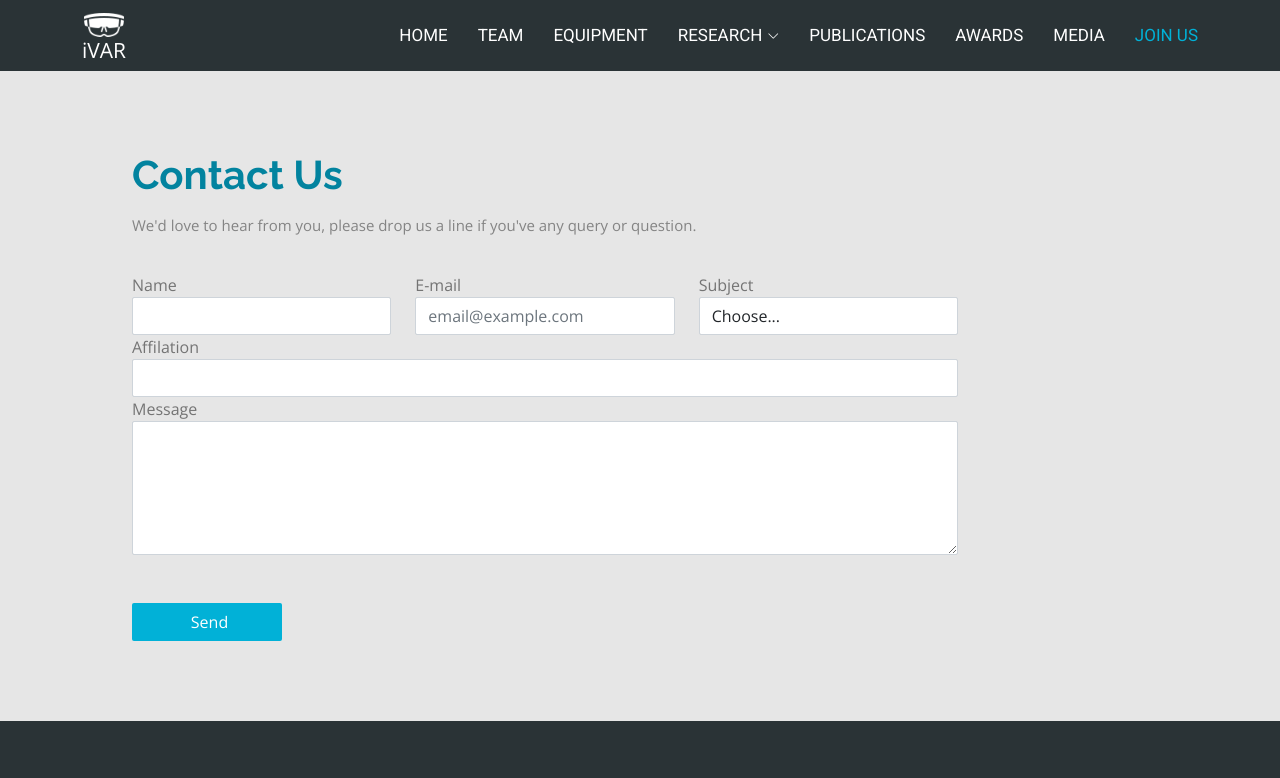
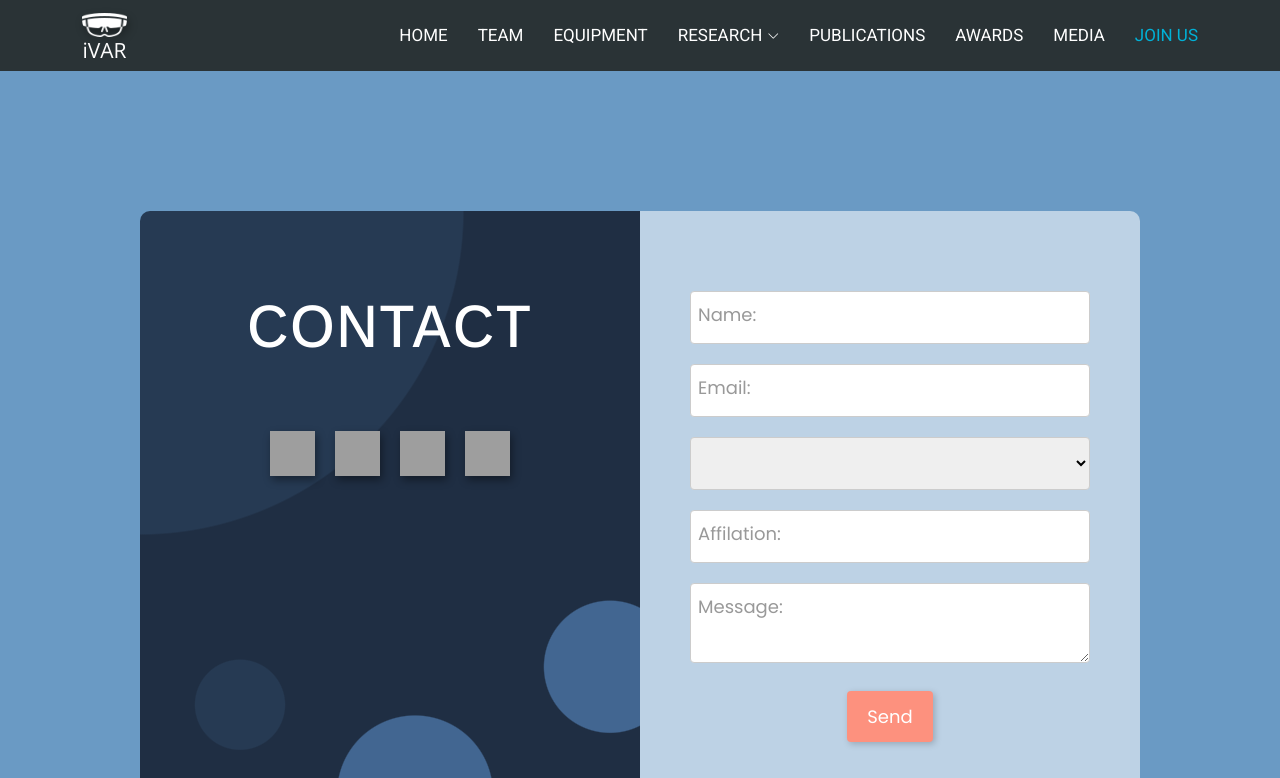
Before and after one commit to shivesh1606/prortfolio, a Django app: page /contact/ in a window 1280 px wide. Shown: the top 778 px of the page. Run offline with Django 3.2, Linux system fonts and the light colour scheme; some libraries are stand-ins or nearby versions; grey boxes are pictures that could not be loaded.

Commit message:
form changed

```diff
--- /dev/null
+++ b/static/assets/css/contact.css
@@ -0,0 +1,205 @@
+@import url('https://fonts.googleapis.com/css2?family=Poppins:ital,wght@0,100;0,200;0,300;0,400;0,500;0,600;0,700;0,800;0,900;1,100;1,200;1,300;1,400;1,500;1,600;1,700;1,800;1,900&display=swap');
+
+@import url('https://fonts.googleapis.com/css2?family=Arimo:ital,wght@0,400;0,500;0,600;0,700;1,400;1,500;1,600;1,700&display=swap');
+
+* {
+  margin: 0;
+  box-sizing: border-box;
+}
+
+body {
+  background-color: #6a9ac4;
+}
+
+#contact {
+  background-color: #6a9ac4;
+  display: flex;
+  justify-content: center;
+  align-items: center;
+}
+
+.contact-box {
+  width: clamp(100px, 90%, 1000px);
+  margin: 80px 50px;
+  display: flex;
+  flex-wrap: wrap;
+}
+
+.contact-links, .contact-form-wrapper {
+  width: 50%;
+  padding: 8% 5% 10% 5%;
+}
+
+
+.contact-links {
+  background-color: #1f2e43;
+  background:
+    radial-gradient(
+      circle at 55% 92%, #426691 0 12%, transparent 12.2%
+    ),
+    radial-gradient(
+      circle at 94% 72%, #426691 0 10%, transparent 10.2%
+    ),
+    radial-gradient(
+      circle at 20% max(78%, 350px), #263a53 0 7%, transparent 7.2%
+    ),
+    radial-gradient(
+      circle at 0% 0%, #263a53 0 40%, transparent 40.2%
+    ),
+    #1f2e43;
+  border-radius: 10px 0 0 10px;
+}
+
+.contact-form-wrapper {
+  background-color: #ffffff8f;
+  border-radius: 0 10px 10px 0;
+}
+
+@media only screen and (max-width: 800px) {
+  .contact-links, .contact-form-wrapper {
+    width: 100%;
+  }
+
+  .contact-links {
+    border-radius: 10px 10px 0 0;
+  }
+
+  .contact-form-wrapper {
+    border-radius: 0 0 10px 10px;
+  }
+}
+
+@media only screen and (max-width: 400px) {
+  .contact-box {
+    width: 95%;
+    margin: 8% 5%;
+  }
+}
+
+h2 {
+  font-family: 'Arimo', sans-serif;
+  color: #fff;
+  font-size: clamp(30px, 6vw, 60px);
+  letter-spacing: 2px;
+  text-align: center;
+  transform: scale(.95, 1);
+}
+
+.links {
+  display: flex;
+  flex-wrap: wrap;
+  justify-content: center;
+  padding-top: 50px;
+}
+
+.link {
+  margin: 10px;
+  cursor: pointer;
+}
+
+img {
+  width: 45px;
+  height: 45px;
+  filter:
+    hue-rotate(220deg)
+    drop-shadow(2px 4px 4px #0006);
+  transition: 0.2s;
+  user-select: none;
+}
+
+img:hover {
+  transform: scale(1.1, 1.1);
+}
+
+img:active {
+  transform: scale(1.1, 1.1);
+  filter:
+    hue-rotate(220deg)
+    drop-shadow(2px 4px 4px #222)
+    sepia(0.3);
+}
+
+.form-item {
+  position: relative;
+}
+
+label, input, textarea, select {
+  font-family: 'Poppins', sans-serif;
+}
+
+label {
+  position: absolute;
+  top: 10px;
+  left: 2%;
+  color: #999;
+  font-size: clamp(14px, 1.5vw, 18px);
+  pointer-events: none;
+  user-select: none;
+}
+
+input, textarea, select {
+  width: 100%;
+  outline: 0;
+  border: 1px solid #ccc;
+  border-radius: 4px;
+  margin-bottom: 20px;
+  padding: 12px;
+  font-size: clamp(15px, 1.5vw, 18px);
+}
+
+input:focus+label,
+input:valid+label,
+textarea:focus+label,
+textarea:valid+label,
+select:focus+label {
+  font-size: clamp(13px, 1.3vw, 16px);
+  color: #777;
+  top: -20px;
+  transition: all .225s ease;
+}
+
+.submit-btn {
+  background-color: #fd917e;
+  filter: drop-shadow(2px 2px 3px #0003);
+  color: #fff;
+  font-family: "Poppins",sans-serif;
+  font-size: clamp(16px, 1.6vw, 18px);
+  display: block;
+  padding: 12px 20px;
+  margin: 2px auto;
+  border: none;
+  border-radius: 4px;
+  cursor: pointer;
+  user-select: none;
+  transition: 0.2s;
+}
+
+.submit-btn:hover {
+  transform: scale(1.1, 1.1);
+}
+
+.submit-btn:active {
+  transform: scale(1.1, 1.1);
+  filter: sepia(0.5);
+}
+
+@media only screen and (max-width: 800px) {
+  h2 {
+    font-size: clamp(40px, 10vw, 60px);
+  }
+}
+
+@media only screen and (max-width: 400px) {
+  h2 {
+    font-size: clamp(30px, 12vw, 60px);
+  }
+
+  .links {
+    padding-top: 30px;
+  }
+
+  img {
+    width: 38px;
+    height: 38px;
+  }
+}
--- a/static/assets/css/style.css
+++ b/static/assets/css/style.css
@@ -1325,6 +1325,10 @@ width:50vw;
 /*--------------------------------------------------------------
 # Contact
 --------------------------------------------------------------*/
+.container .row {
+  display: flex;
+  justify-content: center;
+}
 .contact-form {
   padding: 50px;
   margin: 30px 0;
@@ -1333,6 +1337,7 @@ width:50vw;
   color: #02839f;
   font-weight: bold;
   margin: 0 0 15px;
+  text-align: center;
 }
 .contact-form .form-control, .contact-form .btn {
   min-height: 38px;
@@ -1349,7 +1354,7 @@ width:50vw;
   border: none;
 }
 .contact-form .btn-primary:hover {
-  background: #01b1d7;
+  background: #02839f;
 }
 .contact-form .btn i {
   margin-right: 5px;
@@ -1364,6 +1369,7 @@ width:50vw;
   font-size: 15px;
   padding-bottom: 20px;
   opacity: 0.6;
+  text-align: center
 }
 
 /*--------------------------------------------------------------
--- a/templates/contact.html
+++ b/templates/contact.html
@@ -38,6 +38,7 @@
 
   <!-- Template Main CSS File -->
   <link href="/static/assets/css/style.css" rel="stylesheet">
+  <link href="/static/assets/css/contact.css" rel="stylesheet">
 
 </head>
 
@@ -87,7 +88,7 @@
   <!-- End Header -->
 
   <!-- ======= Contact Us ======= -->
-  <div class="container">
+  <!-- <div class="container">
     <div class="row">
         <div class="col-md-10 col-md-offset-1">
             <div class="contact-form">
@@ -139,7 +140,62 @@
             </div>
         </div>
     </div>
-</div>
+</div>   -->
+
+  <section id="contact">
+    <div class="contact-box">
+      <div class="contact-links">
+        <h2>CONTACT</h2>
+        <div class="links">
+          <div class="link">
+            <a><img src="https://i.postimg.cc/m2mg2Hjm/linkedin.png" alt="linkedin"></a>
+          </div>
+          <div class="link">
+            <a><img src="https://i.postimg.cc/YCV2QBJg/github.png" alt="github"></a>
+          </div>
+          <div class="link">
+            <a><img src="https://i.postimg.cc/W4Znvrry/codepen.png" alt="codepen"></a>
+          </div>
+          <div class="link">
+            <a><img src="https://i.postimg.cc/NjLfyjPB/email.png" alt="email"></a>
+          </div>
+        </div>
+      </div>
+      <div class="contact-form-wrapper">
+        <form action="{% url 'contact_page' %}" method="POST">
+          {% csrf_token %}
+          <div class="form-item">
+            <input type="text" name="sender" required>
+            <label>Name:</label>
+          </div>
+          <div class="form-item">
+            <input type="text" name="email" required>
+            <label>Email:</label>
+          </div>
+          <div class="form-item">
+            <label></label>
+            <select class="" name="subject" required>
+              <option></option>
+              <option>Internship</option>
+              <option>Collaboration</option>
+              <option>Ph.D position</option>
+              <option>Post-Doctoral position</option>
+            </select>
+          </div>
+          <div class="form-item">
+            <input type="text" name="affilation" required>
+            <label>Affilation:</label>
+          </div>
+          <div class="form-item">
+            <textarea class="" name="message" required></textarea>
+            <label>Message:</label>
+          </div>
+          <button class="submit-btn" type="submit">Send</button>
+        </form>
+      </div>
+    </div>
+</section>
+
   <!-- ======= End Contact Us ======= -->
 
 
@@ -202,8 +258,8 @@
   <script src="/static/assets/vendor/php-email-form/validate.js"></script>
 <!-- JavaScript Bundle with Popper -->
 <script src="https://cdn.jsdelivr.net/npm/bootstrap@5.2.1/dist/js/bootstrap.bundle.min.js" integrity="sha384-u1OknCvxWvY5kfmNBILK2hRnQC3Pr17a+RTT6rIHI7NnikvbZlHgTPOOmMi466C8" crossorigin="anonymous"></script>
-  <!-- Template Main JS File -->
-  <script src="/static/assets/js/main.js"></script>
+<!-- Template Main JS File -->
+<script src="/static/assets/js/main.js"></script>
 
 </body>
 
```
